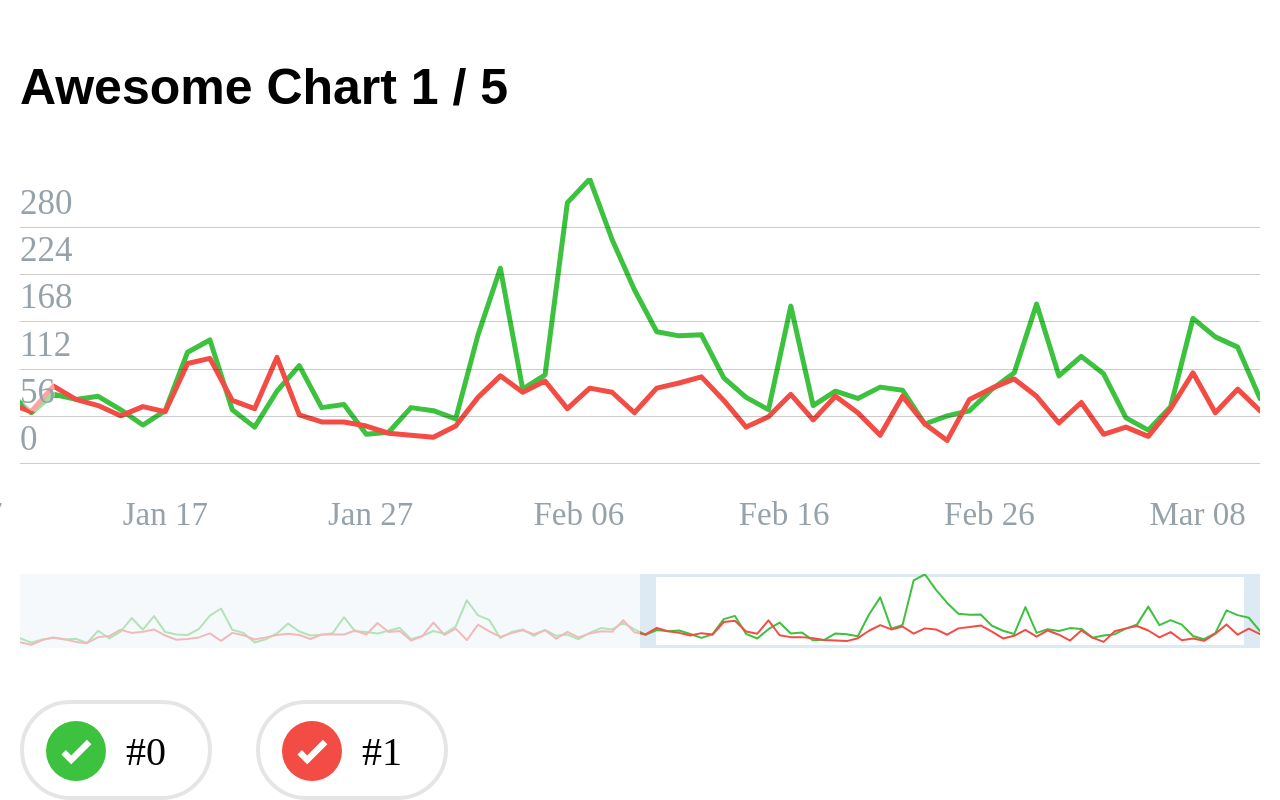
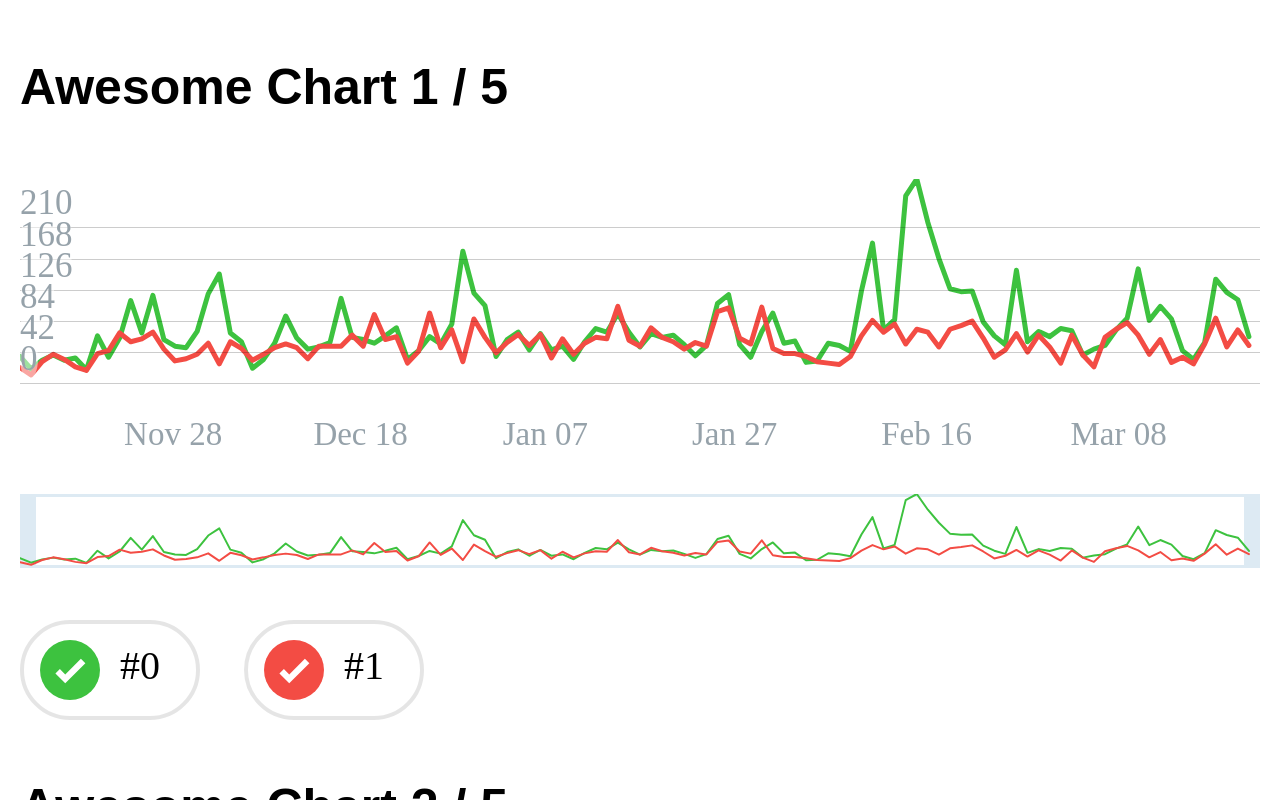
Before and after one commit to YuriGor/telegram-contest-chart, a website built with webpack: page dist/index.html in a window 1280 px wide. Built offline with nearby package versions, Linux system fonts and the light colour scheme.

Commit message:
y-axis rescale, legend buttons fixed

```diff
--- a/src/components/chart/axisY.js
+++ b/src/components/chart/axisY.js
@@ -17,10 +17,31 @@
 
   function render(state) {
     let scale = 1;
-    let topValueOffset = cfg.yLabelHeight.substr(0, cfg.yLabelHeight - 2) / state.gridHeights.scale;
-    let topValue = state.maxClipValue - topValueOffset;
-    let step = Math.round(topValue / 5);
-    element.style = `height:calc(${scale * 100}% - ${cfg.yLabelHeight});`;
+    let labelHeight = parseInt(cfg.yLabelHeight.substr(0, cfg.yLabelHeight.length - 2));
+    let clipHeight = element.parentNode.offsetHeight; // -> clipTop
+    let preciseAxisHeight = element.parentNode.offsetHeight - labelHeight; // if scale = 1
+    let preciseAxisTop = (preciseAxisHeight * state.gridHeights.clipTop) / clipHeight;
+    let floorAxisTop = Math.floor(preciseAxisTop);
+    scale = floorAxisTop / preciseAxisTop;
+
+    let step = Math.round(floorAxisTop / 5) || 1;
+    scale = (step * 5 * scale) / floorAxisTop;
+    while (floorAxisTop > 5 && scale < 0.8) {
+      step++;
+      scale = (step * 5 * scale) / floorAxisTop;
+    }
+    while (floorAxisTop > 5 && scale > 1 && step > 2) {
+      step--;
+      scale = (step * 5 * scale) / floorAxisTop;
+    }
+    // if(scale<0.95){
+    //   let betterStep=step;
+    //   let betterScale=scale;
+    //   while(betterStep*5<=){
+    //     betterStep++;
+    //   }
+    // }
+    element.style = `height:calc(${scale * 100}% - ${scale * labelHeight}px);`;
     let lv = 0;
     _.eachRight(labels, (l) => {
       l.innerHTML = lv;
--- a/src/components/chart/chart.js
+++ b/src/components/chart/chart.js
@@ -9,7 +9,7 @@
 function Chart(parent, data, options) {
   options = _.merge(
     {
-      clipStart: 0.5,
+      clipStart: 0,
       clipEnd: 1,
     },
     options || {},
--- a/src/components/chart/chart.scss
+++ b/src/components/chart/chart.scss
@@ -3,7 +3,7 @@
 .chart {
   position: relative;
   // height: 95vw;
-  height: 100vh;
+  height: 90vh;
   user-select: none;
   * {
     box-sizing: border-box;
--- a/src/components/chart/grid.scss
+++ b/src/components/chart/grid.scss
@@ -9,5 +9,6 @@
   width:100%;
   height: calc(100% - #{$axisHeight} - #{$minimapHeight} - #{$legendHeight} - #{$headerHeight});
   // left: 0;
-  overflow: hidden;
+  overflow-x: hidden;
+  overflow-y: visible;
 }
--- a/src/components/chart/legend.js
+++ b/src/components/chart/legend.js
@@ -13,23 +13,25 @@
     // let id = _.kebabCase(state.title + ld.id);
     label.innerHTML = [
       `<label><input type="checkbox" checked value="${ld.id}">`,
-      `<div class="icon"><svg style="width:60px;height:60px;background:${
+      `<span class="icon"><svg style="width:60px;height:60px;background:${
         ld.color
       }" viewBox="0 0 24 24">`,
-      `<path fill="#FFFFFF" d="${mdiCheck}"/></svg></div><span>${ld.name}</span></label>`,
+      `<path fill="#FFFFFF" d="${mdiCheck}"/></svg></span><span>${ld.name}</span></label>`,
     ].join('');
     label.getElementsByTagName('INPUT')[0].addEventListener('change', function() {
-      let patch = { hiddenLines: { ...state.hiddenLines } };
-      patch.hiddenLines[this.value] = !this.checked;
-      state.patch(patch);
+      _.defer(() => {
+        let patch = { hiddenLines: { ...state.hiddenLines } };
+        patch.hiddenLines[this.value] = !this.checked;
+        state.patch(patch);
+      });
     });
     element.appendChild(label);
   });
   parent.appendChild(element);
   function render(state) {
-    _.each(element.getElementsByTagName('INPUT'), (ch) => {
-      //ch.checked = state.hiddenLines[ch.value] !== undefined;
-    });
+    // _.each(element.getElementsByTagName('INPUT'), (ch) => {
+    //   //ch.checked = state.hiddenLines[ch.value] !== undefined;
+    // });
   }
   state.on('hiddenLines', () => {
     render(state);
--- a/src/components/chart/legend.scss
+++ b/src/components/chart/legend.scss
@@ -3,17 +3,20 @@
 .chart-legend {
   padding-top:52px;
   .label {
-    border: 4px solid rgba(#000, 0.1);
-    border-radius: 50px;
     display: inline-block;
-    height: 100px;
-    padding:22px;
-    font-size: 40px;
-    margin-right: 44px;
+    // height: 100px;
     label {
+      border: 4px solid rgba(#000, 0.1);
+      border-radius: 50px;
+      // height: 100px;
+      padding:16px;
+      font-size: 40px;
+      margin-right: 44px;
       cursor: pointer;
       display: block;
-      height: 60px;
+      height: 100px;
+      -webkit-tap-highlight-color: rgba(0,0,0,0);
+      -webkit-tap-highlight-color: transparent;
       input {
         display: none;
       }
@@ -22,7 +25,7 @@
         display: inline-block;
         width: 60px;
         height: 60px;
-        top:-5px;
+        // top:-5px;
         svg {
           position: relative;
           border-radius: 50%;
@@ -66,7 +69,7 @@
       input:checked + .icon {
         &:before {
           height: 14px;
-          opacity: 0.4;
+          opacity: 0.3;
           width: 14px;
         }
         &:after {
@@ -75,7 +78,7 @@
           width: 14px;
         }
       }
-      span {
+      .icon+span {
         display: inline-block;
         position: relative;
         top: -21px;
--- a/src/components/chart/line.js
+++ b/src/components/chart/line.js
@@ -26,7 +26,7 @@
     }" stroke-linecap="round" stroke-linejoin="round" fill="none" vector-effect="non-scaling-stroke"/>`;
     element.setAttribute(
       'viewBox',
-      `0 ${state.gridHeights.bottom - 1} ${data.data.length - 1} ${state.gridHeights.top + 1}`,
+      `0 ${state.gridHeights.bottom} ${data.data.length} ${state.gridHeights.top}`,
     );
   }
   function renderClip(state) {
@@ -35,7 +35,7 @@
       let w = 1 / clipW;
       let l = -state.clipStart * w;
       // element.style = `width:${w * 100}%;left:${l * 100}%;`;
-      element.style = `height:${state.gridHeights.clipScale * 100}%;width:${w *
+      element.style = `height:${state.gridHeights.clipScale * 99.4}%;width:${w *
         100}%;transform:translate3d(${l * clipW * 100}%,0,0);`;
     }
   }
```
Also changed, not shown: dist/bundle.js, 1 other file.
